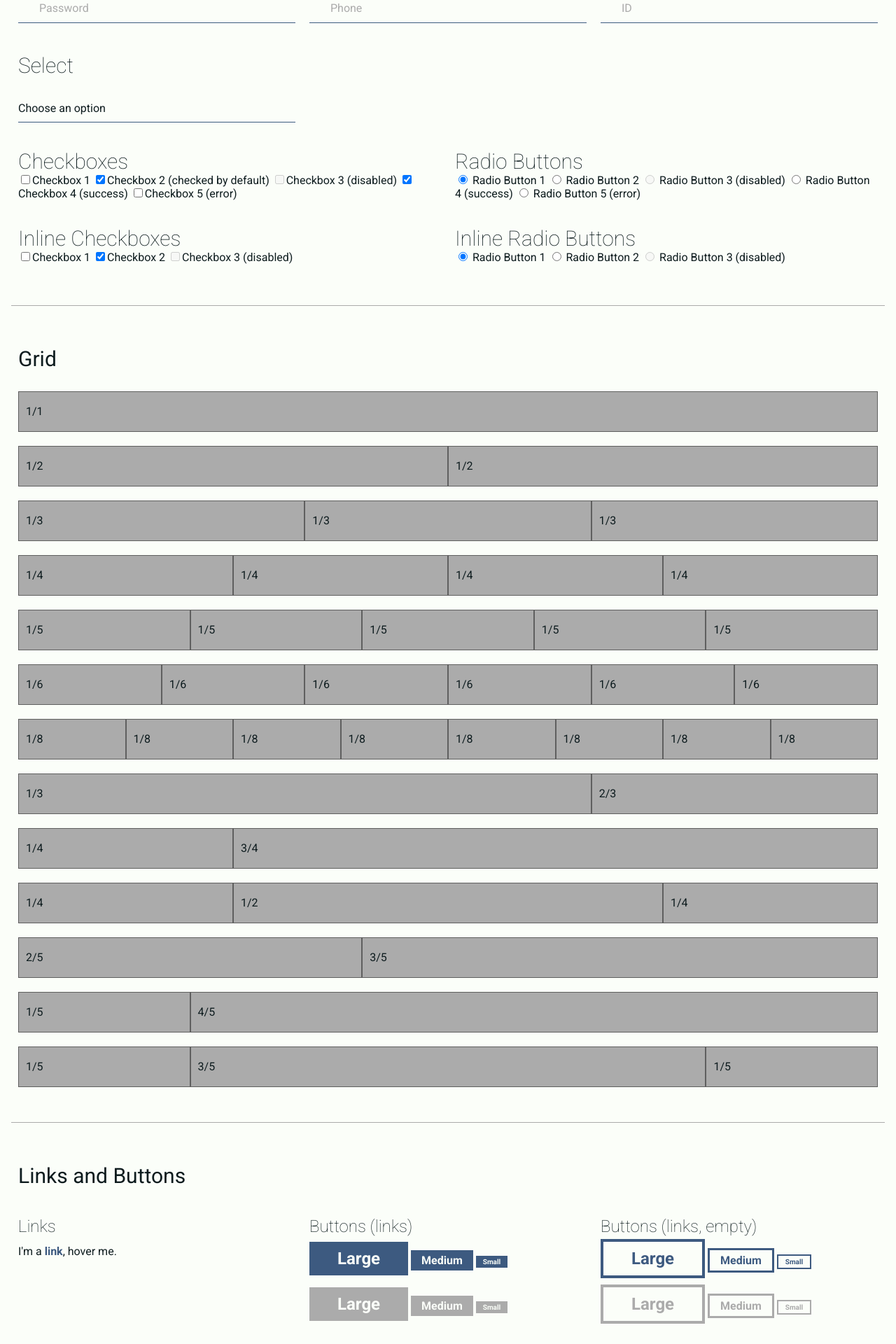
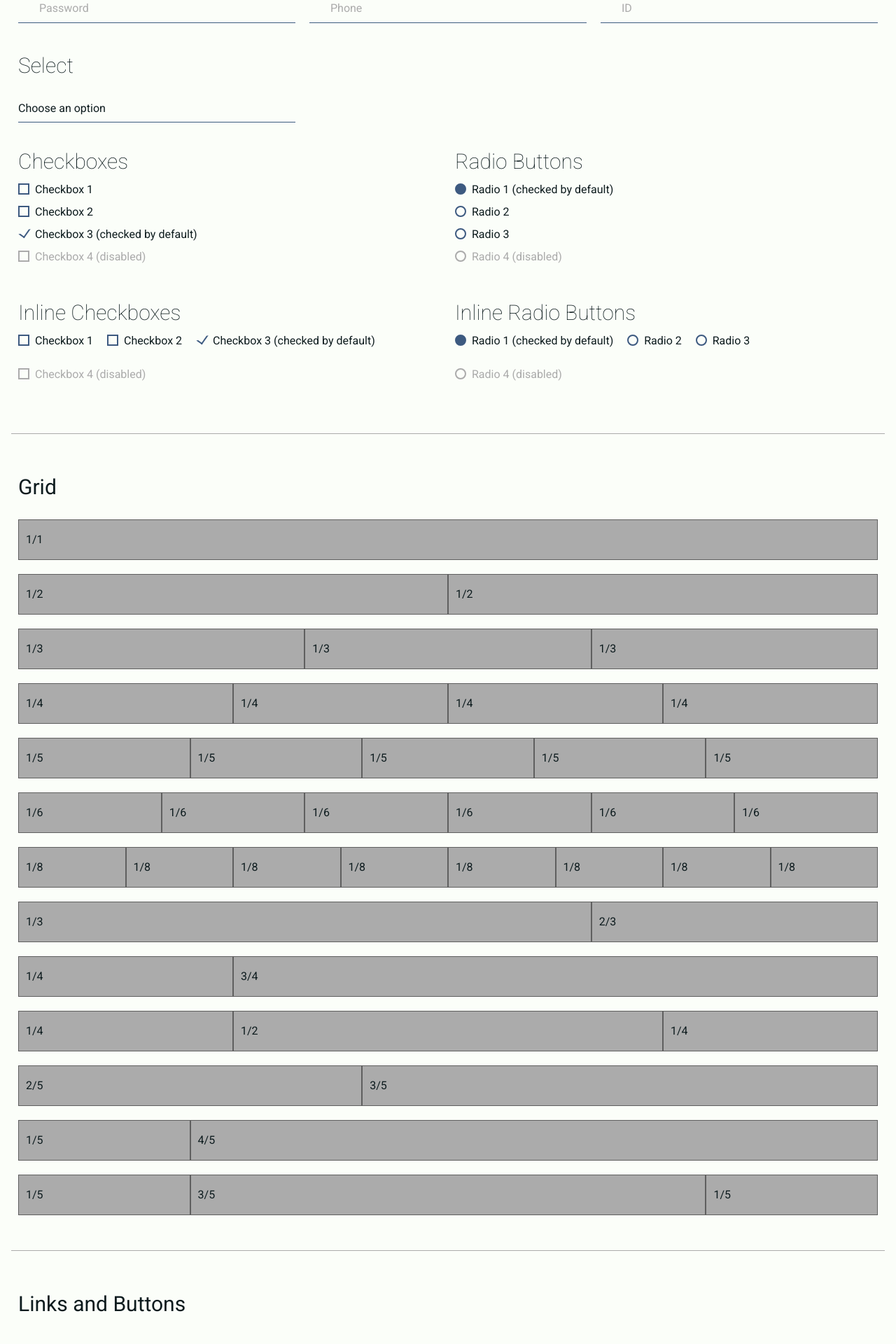
Before and after one commit to pieruf/component-library, a Jekyll site: the page built from index.html, in a window 1280 px wide. Shown: the part 1148-3068 px from the top of the page at 70% size. Built offline with Jekyll 4.4.1, drawn with Linux system fonts in a browser that asks for light colours.

Commit message:
New checkboxes and radio buttons style

```diff
--- a/_sass/forms.scss
+++ b/_sass/forms.scss
@@ -140,3 +140,81 @@ textarea {
 		cursor: pointer;
 	}
 }
+
+.options-group {
+	display: block;
+	&.inline {
+		.option-element {
+			display: inline-block;
+			padding-right: rem(16);
+		}
+	}
+}
+
+.option-element {
+	position: relative;
+	margin: rem(16) 0;
+	input[type="radio"], input[type="checkbox"] {
+		visibility: hidden;
+		position: absolute;
+		left: 0;
+		&+label {
+			display: inline-block;
+			cursor: pointer;
+			padding-left: rem(24);
+		}
+		&:disabled {
+			&+label {
+				color: $color-grey;
+			}
+			&+label:before {
+				border-color: $color-grey;
+			}
+			&+label, &+label:before {
+				@include cursor('disabled');
+			}
+		}
+	}
+	input[type="checkbox"] {
+		&+label:before {
+			content: ' ';
+			position: absolute;
+			top: -1px;
+			left: 0;
+			width: rem(12);
+			height: rem(12);
+			border: 2px solid $color-main;
+			@include transition(0.2s);
+		}
+		&:checked {
+			&+label:before {
+				content: ' ';
+				border-top-color: transparent;
+				border-left-color: transparent;
+				width: rem(6);
+				transform-origin: 120% 80%;
+				@include transform(rotate(35deg));
+			}
+		}
+	}
+	input[type="radio"] {
+		&+label:before {
+			content: ' ';
+			position: absolute;
+			top: -1px;
+			left: 0;
+			width: rem(12);
+			height: rem(12);
+			border: 2px solid $color-main;
+			border-radius: 9999px;
+			background-color: transparent;
+			@include transition(0.4s ease-out);
+		}
+		&:checked {
+			&+label:before {
+				content: ' ';
+				background-color: $color-main;
+			}
+		}
+	}
+}
--- a/_sass/mixins.scss
+++ b/_sass/mixins.scss
@@ -244,9 +244,17 @@
 }
 
 @mixin transition($args...) {
-  -webkit-transition: $args;
-  -moz-transition: $args;
-  -ms-transition: $args;
-  -o-transition: $args;
-  transition: $args;
+	-webkit-transition: $args;
+	-moz-transition: $args;
+	-ms-transition: $args;
+	-o-transition: $args;
+	transition: $args;
 }
+
+@mixin transform($args...) {
+	-webkit-transform: $args;
+	-moz-transform: $args;
+	-ms-transform: $args;
+	-o-transform: $args;
+	transform: $args;
+}
--- a/assets/js/component-library.js
+++ b/assets/js/component-library.js
@@ -1,4 +1,11 @@
 var input_fields = 'input[type="text"], input[type="password"], textarea';
+$(document).on('change', input_fields, function () {
+	if($(this).val().length != 0 || $(this).attr('placeholder') != undefined) {
+		$(this).siblings('label').addClass('filled');
+	} else {
+		$(this).siblings('label').removeClass('filled');
+	}
+});
 
 $(document).ready(function() {
 
@@ -15,14 +22,6 @@ $(document).ready(function() {
 	    createSelect($(this));
 	});
 
-});
-
-$(document).on('change', input_fields, function () {
-	if($(this).val().length != 0 || $(this).attr('placeholder') != undefined) {
-		$(this).siblings('label').addClass('filled');
-	} else {
-		$(this).siblings('label').removeClass('filled');
-	}
 });
 
 /*
```
Also changed, not shown: _components/forms.html (+64 -42 lines), 4 other files.
